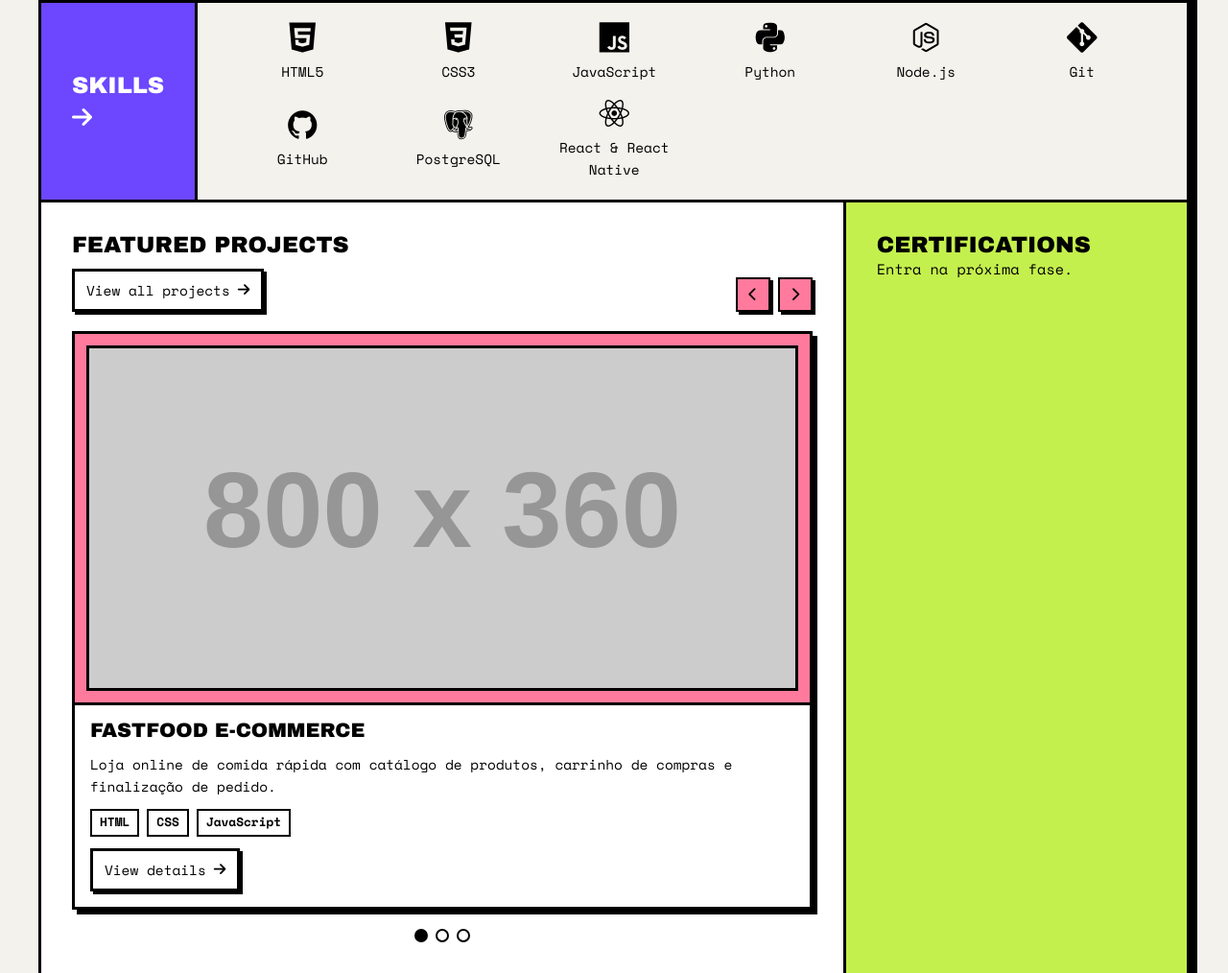
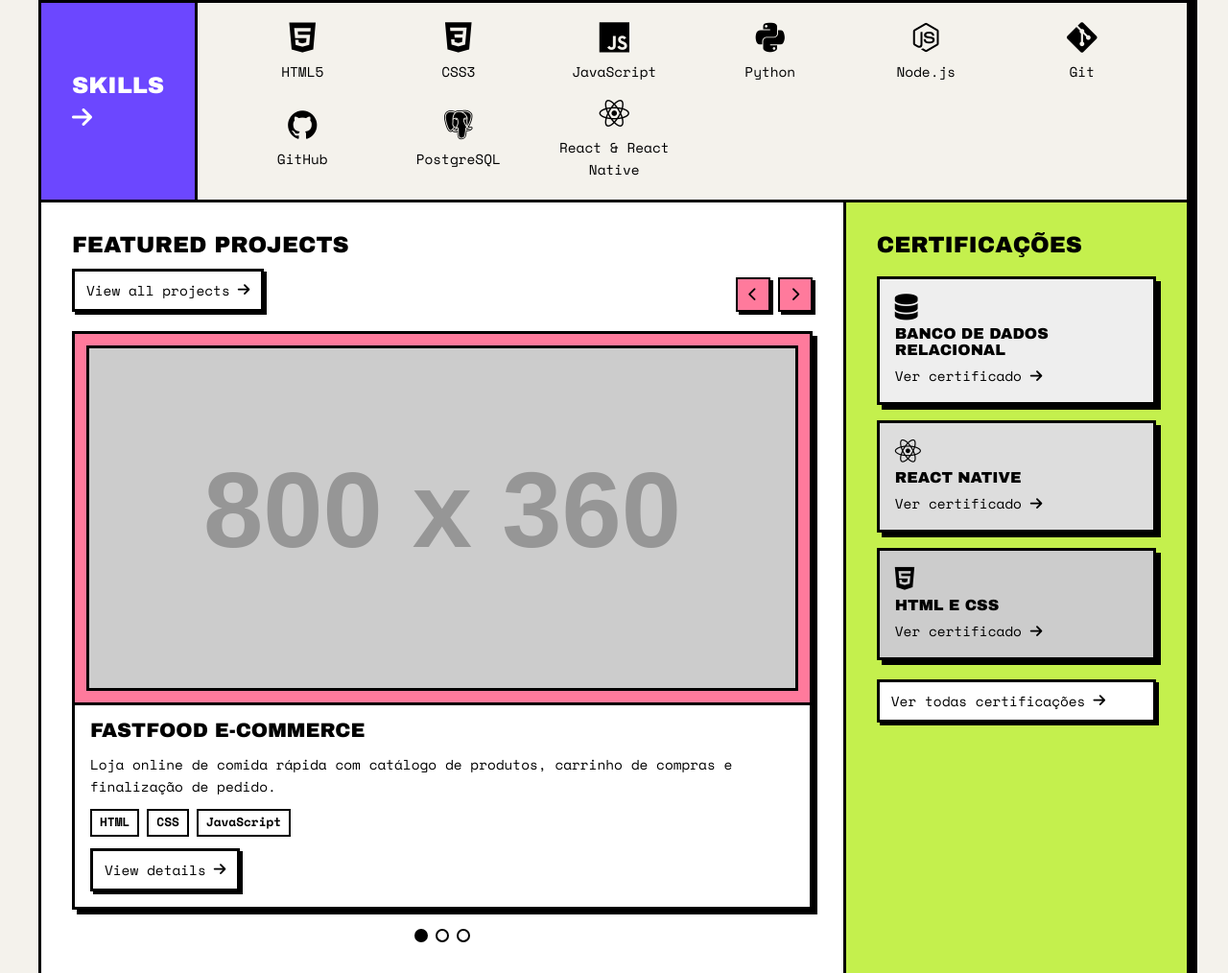
Before and after one commit to Stormzy377/portfolio-v2, a plain HTML site: page index.html in a window 1280 px wide. Shown: the part 688-1702 px from the top of the page at 96% size. Drawn offline with nearby package versions, Linux system fonts and the light colour scheme; placeholder pictures from the web are drawn by us.

Commit message:
feat: seção dos certificados finalizada

```diff
--- a/css/style.css
+++ b/css/style.css
@@ -527,12 +527,6 @@ h2 {
   border-top: var(--border);
 }
 
-.certs {
-  padding: var(--pad);
-  background: var(--lime);
-  border-top: var(--border);
-}
-
 /* ==========================================================
    13. FEATURED PROJECTS
    ========================================================== */
@@ -678,6 +672,71 @@ h2 {
   background: var(--black);
 }
 
+/* ==========================================================
+   CERTIFICATIONS
+   ========================================================== */
+
+.certs {
+  display: flex;
+  flex-direction: column;
+  gap: 20px;
+  min-width: 0;
+  padding: var(--pad);
+  background: var(--lime);
+  border-top: var(--border);
+}
+
+.certs__list {
+  display: flex;
+  flex-direction: column;
+  gap: 16px;
+}
+
+.cert-card {
+  display: flex;
+  flex-direction: column;
+  justify-content: center;
+  gap: 6px;
+  min-height: 110px;
+  padding: 16px;
+  background: #eeeeee;
+  border: var(--border);
+  box-shadow: var(--shadow);
+  transition:
+    transform 0.12s ease,
+    box-shadow 0.12s ease;
+}
+
+.certs__list li:nth-child(2) .cert-card {
+  background: #dddddd;
+}
+
+.certs__list li:nth-child(3) .cert-card {
+  background: #cccccc;
+}
+
+.cert-card:hover {
+  transform: translate(-2px, -2px);
+  box-shadow: 7px 7px 0 var(--black);
+}
+
+.cert-card:active {
+  transform: translate(3px, 3px);
+  box-shadow: 2px 2px 0 var(--black);
+}
+
+.cert-card > i {
+  font-size: 1.7rem;
+}
+.cert-card h3 {
+  font-size: 1rem;
+}
+.cert-card span {
+  font-size: 0.9rem;
+}
+
+
+
 @media (min-width: 768px) {
   .hero {
     grid-template-columns: 1fr 1fr;
--- a/index.html
+++ b/index.html
@@ -271,8 +271,36 @@
 
     <!-- ---------- CERTIFICATIONS (Fase 7) ---------- -->
     <aside class="certs" id="certifications" aria-labelledby="certs-title">
-      <h2 id="certs-title">Certifications</h2>
-      <p>Entra na próxima fase.</p>
+      <h2 id="certs-title">Certificações</h2>
+
+      <ul class="certs__list">
+        <li>
+          <a href="pages/certificates.html#bd-relacional" class="cert-card">
+            <i class="fa-solid fa-database" aria-hidden="true"></i>
+            <h3>Banco de dados relacional</h3>
+            <span>Ver certificado <i class="fa-solid fa-arrow-right" aria-hidden="true"></i></span>
+          </a>
+        </li>
+         <li>
+          <a href="pages/" class="cert-card">
+            <i class="fa-brands fa-react" aria-hidden="true"></i>
+            <h3>React Native</h3>
+            <span>Ver certificado <i class="fa-solid fa-arrow-right" aria-hidden="true"></i></span>
+          </a>
+        </li>
+        <li>
+          <a href="pages/" class="cert-card">
+            <i class="fa-brands fa-html5" aria-hidden="true"></i>
+            <h3>HTML e CSS</h3>
+            <span>Ver certificado <i class="fa-solid fa-arrow-right" aria-hidden="true"></i></span>
+          </a>
+        </li>
+      </ul>
+
+      <a href="pages/certificates.html" class="btn btn--white btn--sm certs__all">
+        Ver todas certificações <i class="fa-solid fa-arrow-right" aria-hidden="true"></i>
+      </a>
+
     </aside>
 
           </div>
```
Also changed, not shown: 1 other file.
